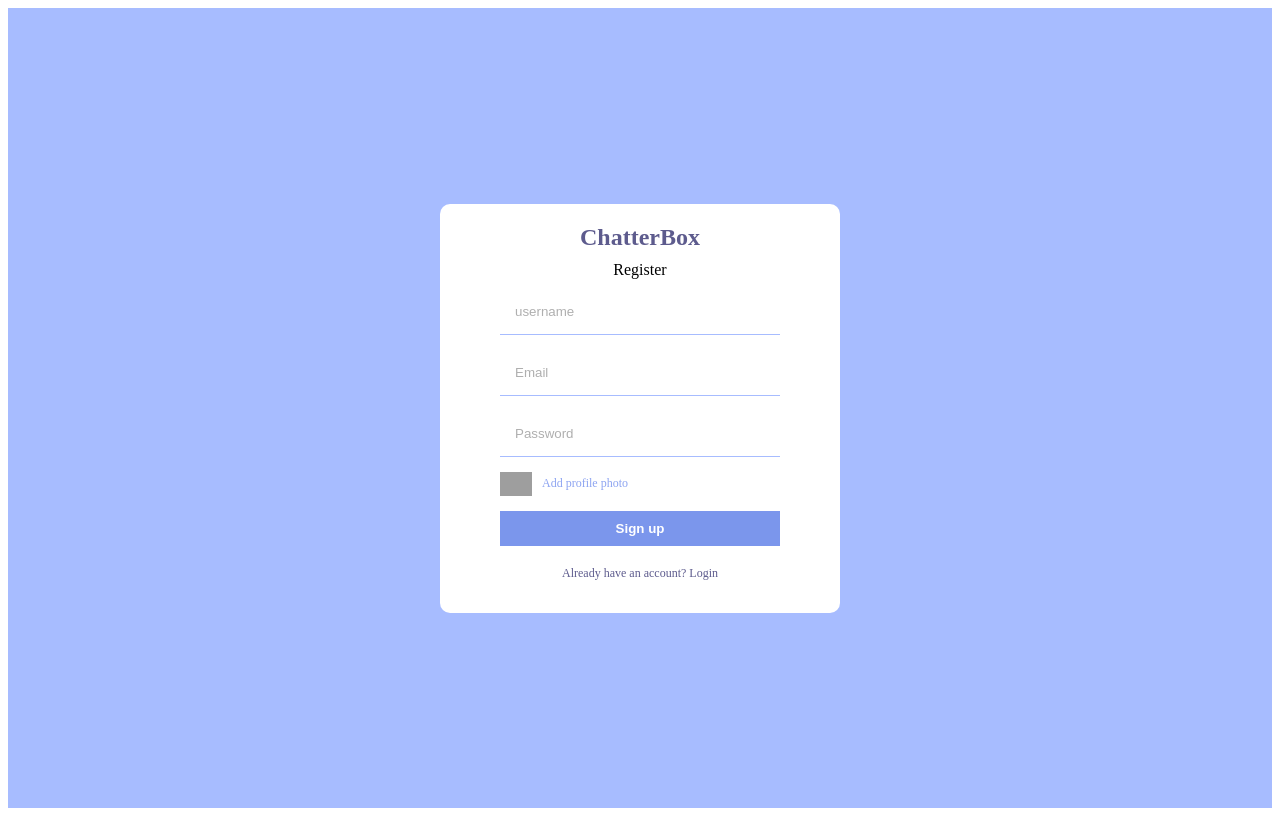
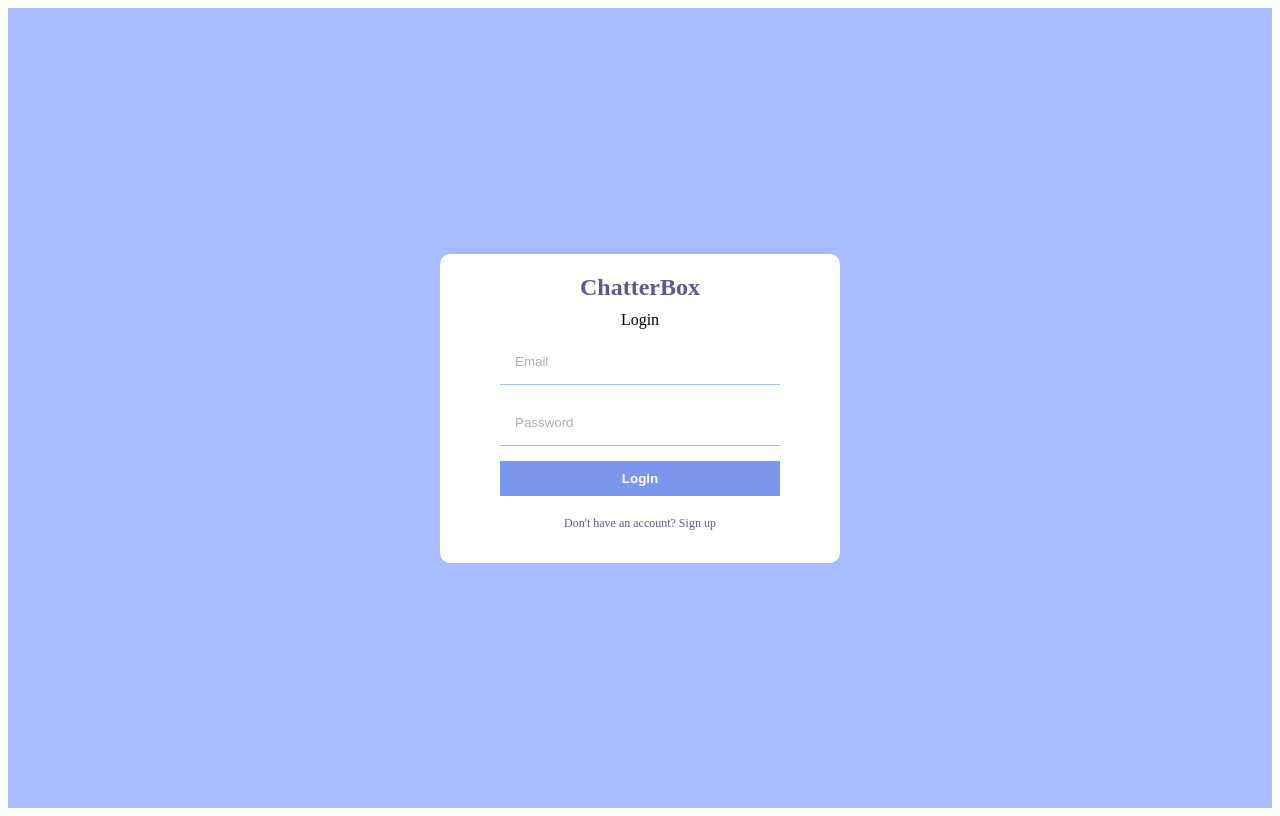
Before and after one commit to NellyNel520/React-ChatApp, a React (Vite) app in the folder chat-app/: page / in a window 1280 px wide. Built offline with nearby package versions, Linux system fonts and the light colour scheme; grey boxes are pictures that could not be loaded.

Commit message:
completed login page layout

```diff
--- a/chat-app/src/App.jsx
+++ b/chat-app/src/App.jsx
@@ -1,5 +1,6 @@
 // import { useState } from 'react'
 
+import Login from "./pages/Login"
 import Register from "./pages/Register"
 
 
@@ -7,7 +8,8 @@
 
   return (
     <>
-      <Register />
+      {/* <Register /> */}
+      <Login />
 
     </>
   )
--- a/chat-app/src/pages/Login.jsx
+++ b/chat-app/src/pages/Login.jsx
@@ -0,0 +1,22 @@
+import React from 'react'
+
+const Login = () => {
+	return (
+		<div className="formContainer">
+			<div className="formWrapper">
+				<span className="logo">ChatterBox</span>
+				<span className="tittle">Login</span>
+				<form>
+
+					<input type="email" placeholder="Email" />
+					<input type="password" placeholder="Password" />
+
+					<button>Login</button>
+				</form>
+				<p>Don't have an account? Sign up </p>
+			</div>
+		</div>
+	)
+}
+
+export default Login
```
